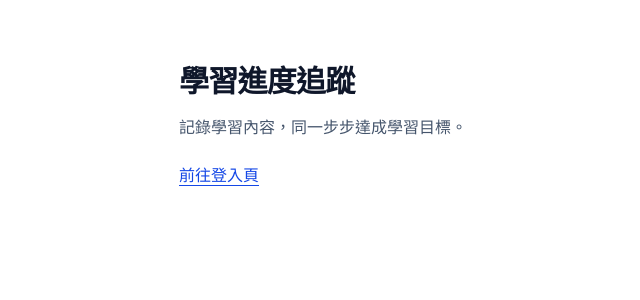
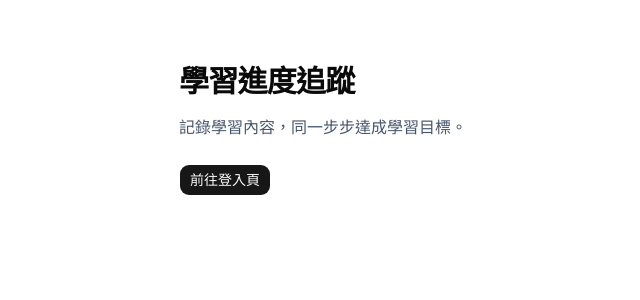
Before and after one commit to EddyChan1129/progress-tracker, a Next.js app: page / in a window 1280 px wide. Shown: the top 300 px of the page, without its empty margins (149-789 px from the left). Built offline with nearby package versions, Linux system fonts and the light colour scheme.

Commit message:
feat: task04 - shacn

```diff
--- a/src/app/globals.css
+++ b/src/app/globals.css
@@ -1,7 +1,131 @@
 @import "tailwindcss";
+@import "tw-animate-css";
+@import "shadcn/tailwind.css";
 
-body {
-  background: #ffffff;
-  color: #0f172a;
-  font-family: Arial, Helvetica, sans-serif;
+@custom-variant dark (&:is(.dark *));
+
+@theme inline {
+  --color-background: var(--background);
+  --color-foreground: var(--foreground);
+  --color-card: var(--card);
+  --color-card-foreground: var(--card-foreground);
+  --color-popover: var(--popover);
+  --color-popover-foreground: var(--popover-foreground);
+  --color-primary: var(--primary);
+  --color-primary-foreground: var(--primary-foreground);
+  --color-secondary: var(--secondary);
+  --color-secondary-foreground: var(--secondary-foreground);
+  --color-muted: var(--muted);
+  --color-muted-foreground: var(--muted-foreground);
+  --color-accent: var(--accent);
+  --color-accent-foreground: var(--accent-foreground);
+  --color-destructive: var(--destructive);
+  --color-border: var(--border);
+  --color-input: var(--input);
+  --color-ring: var(--ring);
+  --color-chart-1: var(--chart-1);
+  --color-chart-2: var(--chart-2);
+  --color-chart-3: var(--chart-3);
+  --color-chart-4: var(--chart-4);
+  --color-chart-5: var(--chart-5);
+  --color-sidebar: var(--sidebar);
+  --color-sidebar-foreground: var(--sidebar-foreground);
+  --color-sidebar-primary: var(--sidebar-primary);
+  --color-sidebar-primary-foreground: var(--sidebar-primary-foreground);
+  --color-sidebar-accent: var(--sidebar-accent);
+  --color-sidebar-accent-foreground: var(--sidebar-accent-foreground);
+  --color-sidebar-border: var(--sidebar-border);
+  --color-sidebar-ring: var(--sidebar-ring);
+  --radius-sm: calc(var(--radius) * 0.6);
+  --radius-md: calc(var(--radius) * 0.8);
+  --radius-lg: var(--radius);
+  --radius-xl: calc(var(--radius) * 1.4);
+  --radius-2xl: calc(var(--radius) * 1.8);
+  --radius-3xl: calc(var(--radius) * 2.2);
+  --radius-4xl: calc(var(--radius) * 2.6);
 }
+
+:root {
+  --radius: 0.625rem;
+  --background: oklch(1 0 0);
+  --foreground: oklch(0.145 0 0);
+  --card: oklch(1 0 0);
+  --card-foreground: oklch(0.145 0 0);
+  --popover: oklch(1 0 0);
+  --popover-foreground: oklch(0.145 0 0);
+  --primary: oklch(0.205 0 0);
+  --primary-foreground: oklch(0.985 0 0);
+  --secondary: oklch(0.97 0 0);
+  --secondary-foreground: oklch(0.205 0 0);
+  --muted: oklch(0.97 0 0);
+  --muted-foreground: oklch(0.556 0 0);
+  --accent: oklch(0.97 0 0);
+  --accent-foreground: oklch(0.205 0 0);
+  --destructive: oklch(0.577 0.245 27.325);
+  --border: oklch(0.922 0 0);
+  --input: oklch(0.922 0 0);
+  --ring: oklch(0.708 0 0);
+  --chart-1: oklch(0.646 0.222 41.116);
+  --chart-2: oklch(0.6 0.118 184.704);
+  --chart-3: oklch(0.398 0.07 227.392);
+  --chart-4: oklch(0.828 0.189 84.429);
+  --chart-5: oklch(0.769 0.188 70.08);
+  --sidebar: oklch(0.985 0 0);
+  --sidebar-foreground: oklch(0.145 0 0);
+  --sidebar-primary: oklch(0.205 0 0);
+  --sidebar-primary-foreground: oklch(0.985 0 0);
+  --sidebar-accent: oklch(0.97 0 0);
+  --sidebar-accent-foreground: oklch(0.205 0 0);
+  --sidebar-border: oklch(0.922 0 0);
+  --sidebar-ring: oklch(0.708 0 0);
+}
+
+.dark {
+  --background: oklch(0.145 0 0);
+  --foreground: oklch(0.985 0 0);
+  --card: oklch(0.205 0 0);
+  --card-foreground: oklch(0.985 0 0);
+  --popover: oklch(0.205 0 0);
+  --popover-foreground: oklch(0.985 0 0);
+  --primary: oklch(0.922 0 0);
+  --primary-foreground: oklch(0.205 0 0);
+  --secondary: oklch(0.269 0 0);
+  --secondary-foreground: oklch(0.985 0 0);
+  --muted: oklch(0.269 0 0);
+  --muted-foreground: oklch(0.708 0 0);
+  --accent: oklch(0.269 0 0);
+  --accent-foreground: oklch(0.985 0 0);
+  --destructive: oklch(0.704 0.191 22.216);
+  --border: oklch(1 0 0 / 10%);
+  --input: oklch(1 0 0 / 15%);
+  --ring: oklch(0.556 0 0);
+  --chart-1: oklch(0.488 0.243 264.376);
+  --chart-2: oklch(0.696 0.17 162.48);
+  --chart-3: oklch(0.769 0.188 70.08);
+  --chart-4: oklch(0.627 0.265 303.9);
+  --chart-5: oklch(0.645 0.246 16.439);
+  --sidebar: oklch(0.205 0 0);
+  --sidebar-foreground: oklch(0.985 0 0);
+  --sidebar-primary: oklch(0.488 0.243 264.376);
+  --sidebar-primary-foreground: oklch(0.985 0 0);
+  --sidebar-accent: oklch(0.269 0 0);
+  --sidebar-accent-foreground: oklch(0.985 0 0);
+  --sidebar-border: oklch(1 0 0 / 10%);
+  --sidebar-ring: oklch(0.556 0 0);
+}
+
+@layer base {
+  * {
+    @apply border-border outline-ring/50;
+  }
+
+  body {
+    @apply bg-background text-foreground;
+    font-family: Arial, Helvetica, sans-serif;
+  }
+
+  button:not(:disabled),
+  [role="button"]:not(:disabled) {
+    cursor: pointer;
+  }
+}
--- a/src/app/page.tsx
+++ b/src/app/page.tsx
@@ -1,4 +1,6 @@
 import Link from "next/link";
+
+import { Button } from "@/components/ui/button";
 
 export default function HomePage() {
   return (
@@ -7,12 +9,9 @@
       <p className="mt-4 text-slate-600">
         記錄學習內容，同一步步達成學習目標。
       </p>
-      <Link
-        className="mt-6 inline-block text-blue-700 underline underline-offset-4"
-        href="/login"
-      >
-        前往登入頁
-      </Link>
+      <Button asChild className="mt-6">
+        <Link href="/login">前往登入頁</Link>
+      </Button>
     </main>
   );
 }
--- /dev/null
+++ b/src/components/ui/button.tsx
@@ -0,0 +1,66 @@
+import * as React from "react"
+import { cva, type VariantProps } from "class-variance-authority"
+import { cn } from "cn"
+import { Slot } from "radix-ui"
+
+const buttonVariants = cva(
+  "group/button inline-flex shrink-0 items-center justify-center rounded-lg border border-transparent bg-clip-padding text-sm font-medium whitespace-nowrap transition-all outline-none select-none focus-visible:border-ring focus-visible:ring-3 focus-visible:ring-ring/50 active:not-aria-[haspopup]:translate-y-px disabled:pointer-events-none disabled:opacity-50 aria-invalid:border-destructive aria-invalid:ring-3 aria-invalid:ring-destructive/20 dark:aria-invalid:border-destructive/50 dark:aria-invalid:ring-destructive/40 [&_svg]:pointer-events-none [&_svg]:shrink-0 [&_svg:not([class*='size-'])]:size-4",
+  {
+    variants: {
+      variant: {
+        default: "bg-primary text-primary-foreground hover:bg-primary/80",
+        outline:
+          "border-border bg-background hover:bg-muted hover:text-foreground aria-expanded:bg-muted aria-expanded:text-foreground dark:border-input dark:bg-input/30 dark:hover:bg-input/50",
+        secondary:
+          "bg-secondary text-secondary-foreground hover:bg-[color-mix(in_oklch,var(--secondary),var(--foreground)_5%)] aria-expanded:bg-secondary aria-expanded:text-secondary-foreground",
+        ghost:
+          "hover:bg-muted hover:text-foreground aria-expanded:bg-muted aria-expanded:text-foreground dark:hover:bg-muted/50",
+        destructive:
+          "bg-destructive/10 text-destructive hover:bg-destructive/20 focus-visible:border-destructive/40 focus-visible:ring-destructive/20 dark:bg-destructive/20 dark:hover:bg-destructive/30 dark:focus-visible:ring-destructive/40",
+        link: "text-primary underline-offset-4 hover:underline",
+      },
+      size: {
+        default:
+          "h-8 gap-1.5 px-2.5 has-data-[icon=inline-end]:pr-2 has-data-[icon=inline-start]:pl-2",
+        xs: "h-6 gap-1 rounded-[min(var(--radius-md),10px)] px-2 text-xs in-data-[slot=button-group]:rounded-lg has-data-[icon=inline-end]:pr-1.5 has-data-[icon=inline-start]:pl-1.5 [&_svg:not([class*='size-'])]:size-3",
+        sm: "h-7 gap-1 rounded-[min(var(--radius-md),12px)] px-2.5 text-[0.8rem] in-data-[slot=button-group]:rounded-lg has-data-[icon=inline-end]:pr-1.5 has-data-[icon=inline-start]:pl-1.5 [&_svg:not([class*='size-'])]:size-3.5",
+        lg: "h-9 gap-1.5 px-2.5 has-data-[icon=inline-end]:pr-2 has-data-[icon=inline-start]:pl-2",
+        icon: "size-8",
+        "icon-xs":
+          "size-6 rounded-[min(var(--radius-md),10px)] in-data-[slot=button-group]:rounded-lg [&_svg:not([class*='size-'])]:size-3",
+        "icon-sm":
+          "size-7 rounded-[min(var(--radius-md),12px)] in-data-[slot=button-group]:rounded-lg",
+        "icon-lg": "size-9",
+      },
+    },
+    defaultVariants: {
+      variant: "default",
+      size: "default",
+    },
+  }
+)
+
+function Button({
+  className,
+  variant = "default",
+  size = "default",
+  asChild = false,
+  ...props
+}: React.ComponentProps<"button"> &
+  VariantProps<typeof buttonVariants> & {
+    asChild?: boolean
+  }) {
+  const Comp = asChild ? Slot.Root : "button"
+
+  return (
+    <Comp
+      data-slot="button"
+      data-variant={variant}
+      data-size={size}
+      className={cn(buttonVariants({ variant, size, className }))}
+      {...props}
+    />
+  )
+}
+
+export { Button, buttonVariants }
--- /dev/null
+++ b/src/lib/utils.ts
@@ -0,0 +1 @@
+export { cn } from "cn";
```
Also changed, not shown: package.json (+7 -1 lines), components.json (added), 2 other files (tests, documents, lock files or other folders).
